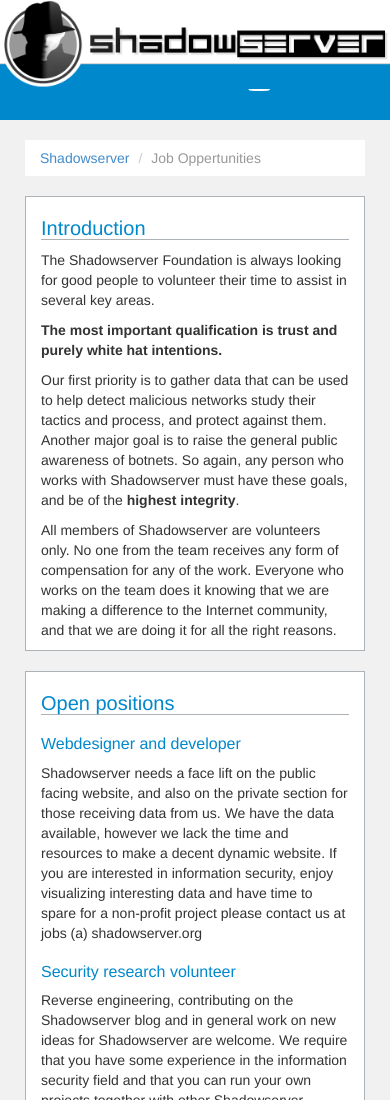
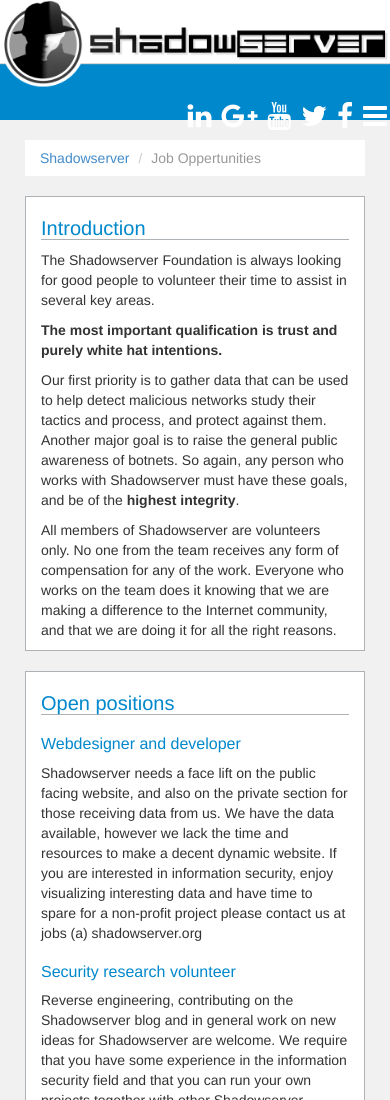
Before and after one commit to webantix/ShadowServer-Website, a plain HTML site: page index.htm in a window 390 px wide. Shown: the top 1100 px of the page. Drawn offline with nearby package versions, Linux system fonts and the light colour scheme.

Commit message:
social div tweak

```diff
--- a/css/main.css
+++ b/css/main.css
@@ -56,7 +56,7 @@ body 	  	{text-rendering:optimizeLegibility;color:#333;margin:0;padding:0;backgr
   #whitebar {background-color: #FFFFFF; height: 78px; border-bottom:1px solid #adb2b7;}
   #logo     {margin:0 auto;}
   #logo h1  {margin-top: 0px;}
-  #social   {color: #FFFFFF; float:right; margin: -10% 20px;}
+  #social   {color: #FFFFFF; float:right; margin: -% 20px; position: relative;}
   #social .fa   {padding: 3px;}
 
   /* Content Containers */
```
